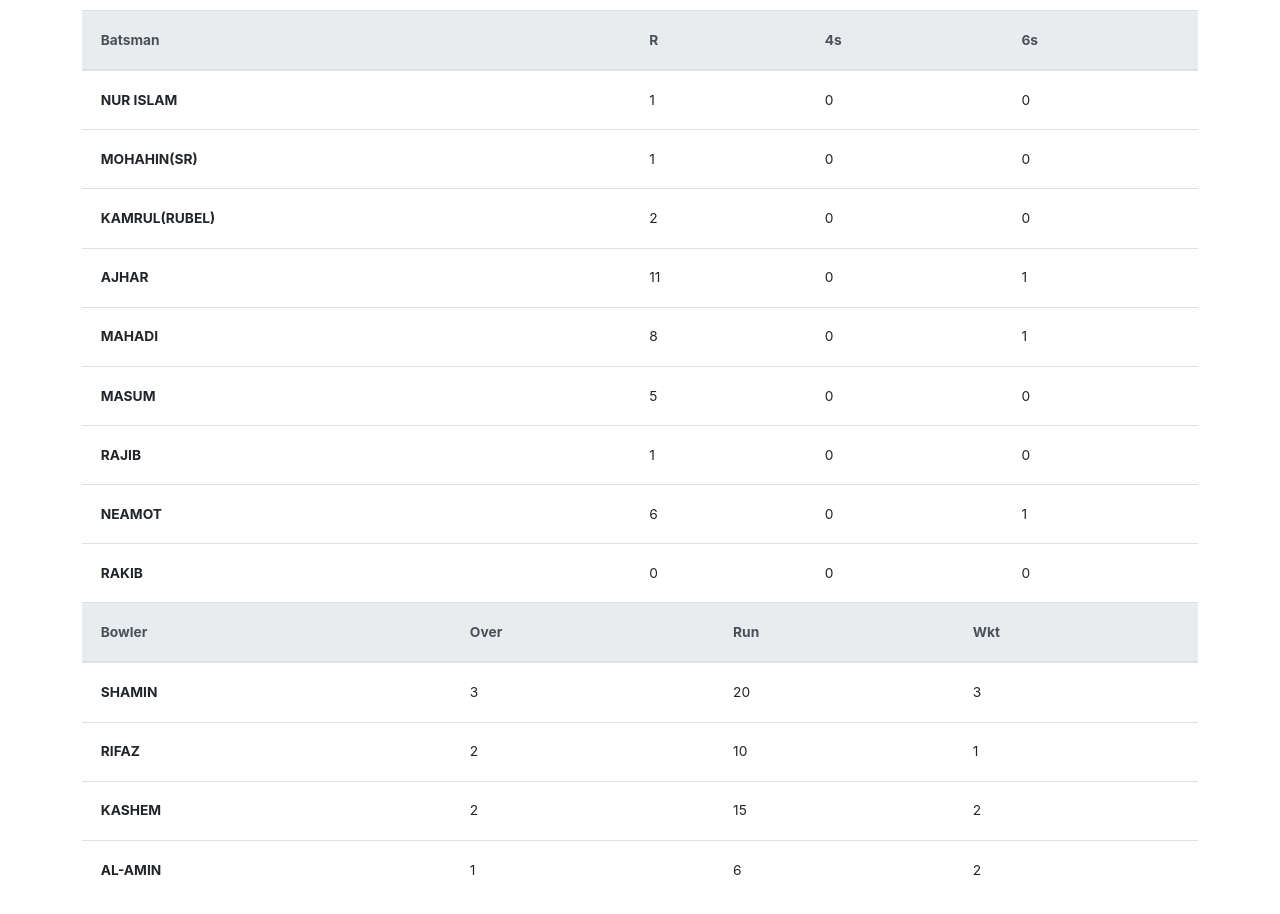
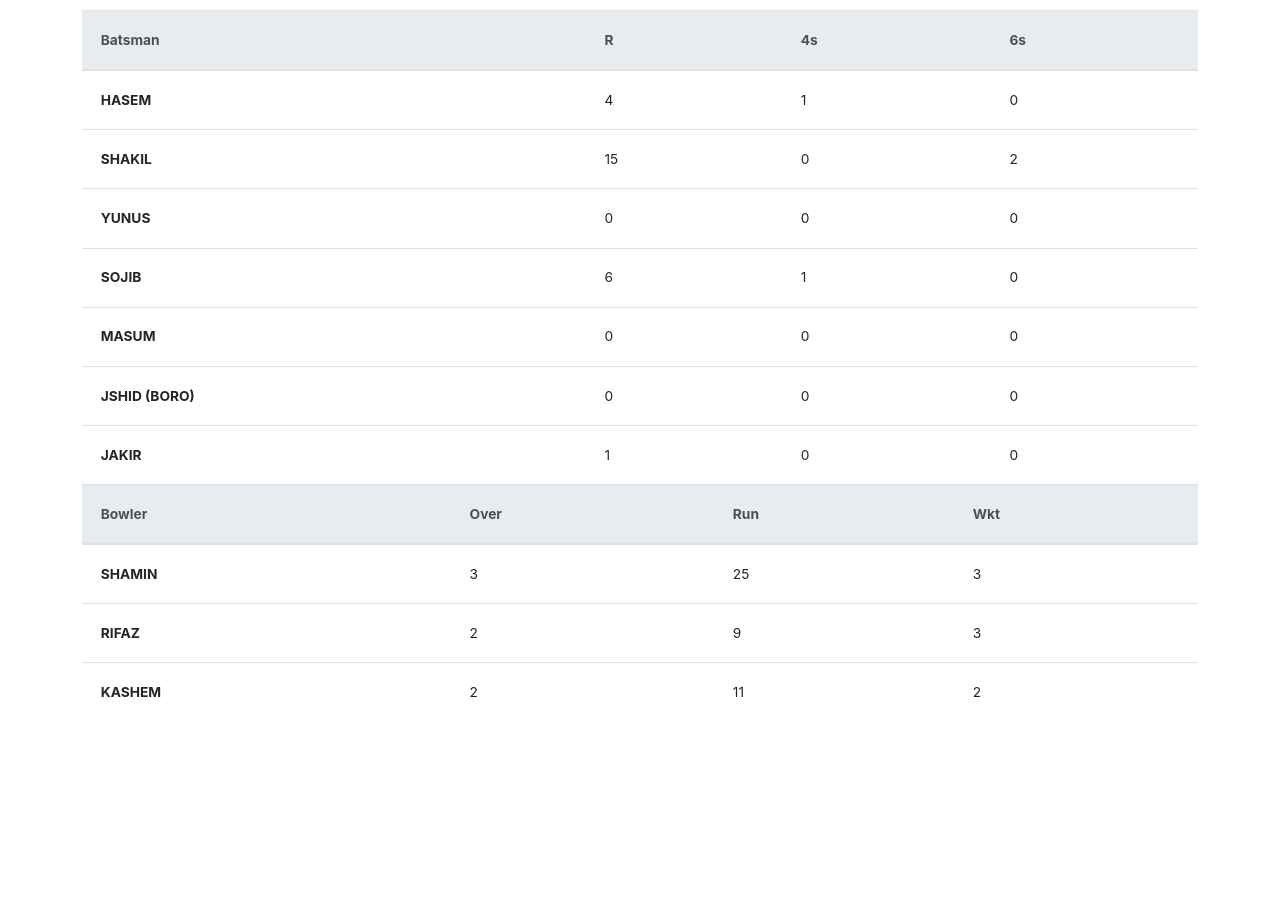
Before and after one commit to kamrul686/cricket-score, a plain HTML site: page result_a_b_3.html in a window 1280 px wide. Shown: the part 1280-2194 px from the top of the page. After the commit the page ends 2102 px from the top, so only its background shows below. Drawn offline with nearby package versions, Linux system fonts and the light colour scheme; a web font is replaced by a local one.

Commit message:
AAAAAAAAA

```diff
--- a/result_a_b_3.html
+++ b/result_a_b_3.html
@@ -198,59 +198,48 @@
          </thead>
          <tbody>
            <tr>
-             <th scope="row">NUR ISLAM</th>
+             <th scope="row">HASEM</th>
+             <td>4</td>
+             <td>1</td>
+             <td>0</td>
+           </tr>
+           <tr>
+             <th scope="row">SHAKIL</th>
+             <td>15</td>
+             <td>0</td>
+             <td>2</td>
+           </tr>
+           <tr>
+             <th scope="row">YUNUS</th>
+             <td>0</td>
+             <td>0</td>
+             <td>0</td>
+           </tr>
+           <tr>
+             <th scope="row">SOJIB</th>
+             <td>6</td>
+             <td>1</td>
+             <td>0</td>
+           </tr>
+           <tr>
+             <th scope="row">MASUM</th>
+             <td>0</td>
+             <td>0</td>
+             <td>0</td>
+           </tr>
+           <tr>
+             <th scope="row">JSHID (BORO)</th>
+             <td>0</td>
+             <td>0</td>
+             <td>0</td>
+           </tr>
+           <tr>
+             <th scope="row">JAKIR</th>
              <td>1</td>
              <td>0</td>
              <td>0</td>
            </tr>
-           <tr>
-             <th scope="row">MOHAHIN(SR)</th>
-             <td>1</td>
-             <td>0</td>
-             <td>0</td>
-           </tr>
-           <tr>
-             <th scope="row">KAMRUL(RUBEL)</th>
-             <td>2</td>
-             <td>0</td>
-             <td>0</td>
-           </tr>
-           <tr>
-             <th scope="row">AJHAR</th>
-             <td>11</td>
-             <td>0</td>
-             <td>1</td>
-           </tr>
-           <tr>
-             <th scope="row">MAHADI</th>
-             <td>8</td>
-             <td>0</td>
-             <td>1</td>
-           </tr>
-           <tr>
-             <th scope="row">MASUM</th>
-             <td>5</td>
-             <td>0</td>
-             <td>0</td>
-           </tr>
-           <tr>
-             <th scope="row">RAJIB</th>
-             <td>1</td>
-             <td>0</td>
-             <td>0</td>
-           </tr>
-           <tr>
-             <th scope="row">NEAMOT</th>
-             <td>6</td>
-             <td>0</td>
-             <td>1</td>
-           </tr>
-           <tr>
-             <th scope="row">RAKIB</th>
-             <td>0</td>
-             <td>0</td>
-             <td>0</td>
-           </tr>
+
          </tbody>
        </table>
 
@@ -268,25 +257,19 @@
            <tr>
              <th scope="row">SHAMIN</th>
              <td>3</td>
-             <td>20</td>
+             <td>25</td>
              <td>3</td>
            </tr>
            <tr>
              <th scope="row">RIFAZ</th>
              <td>2</td>
-             <td>10</td>
-             <td>1</td>
+             <td>9</td>
+             <td>3</td>
            </tr>
            <tr>
              <th scope="row">KASHEM</th>
              <td>2</td>
-             <td>15</td>
-             <td>2</td>
-           </tr>
-           <tr>
-             <th scope="row">AL-AMIN</th>
-             <td>1</td>
-             <td>6</td>
+             <td>11</td>
              <td>2</td>
            </tr>
          </tbody>
```
